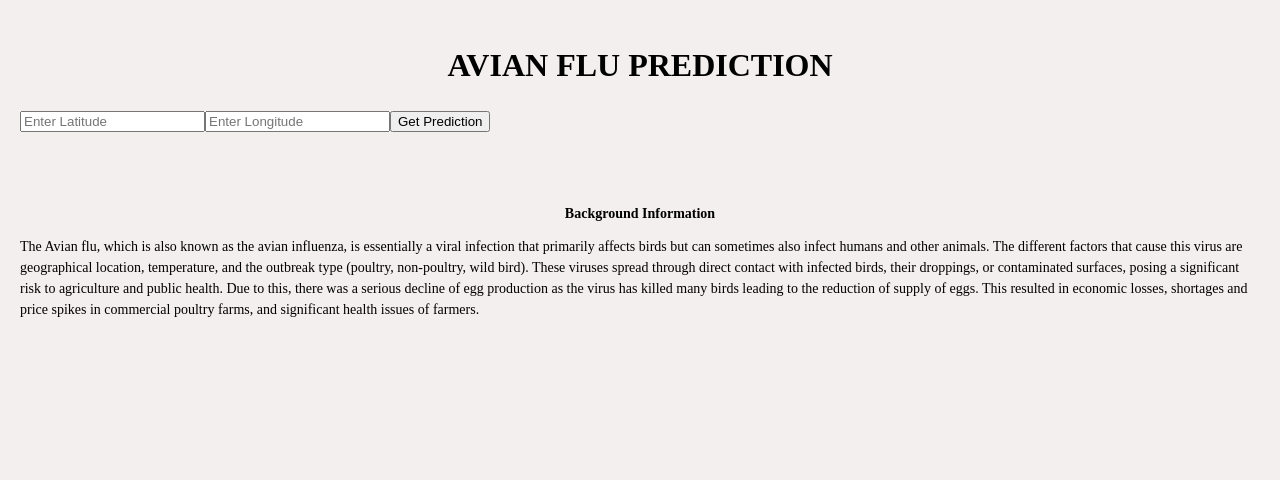
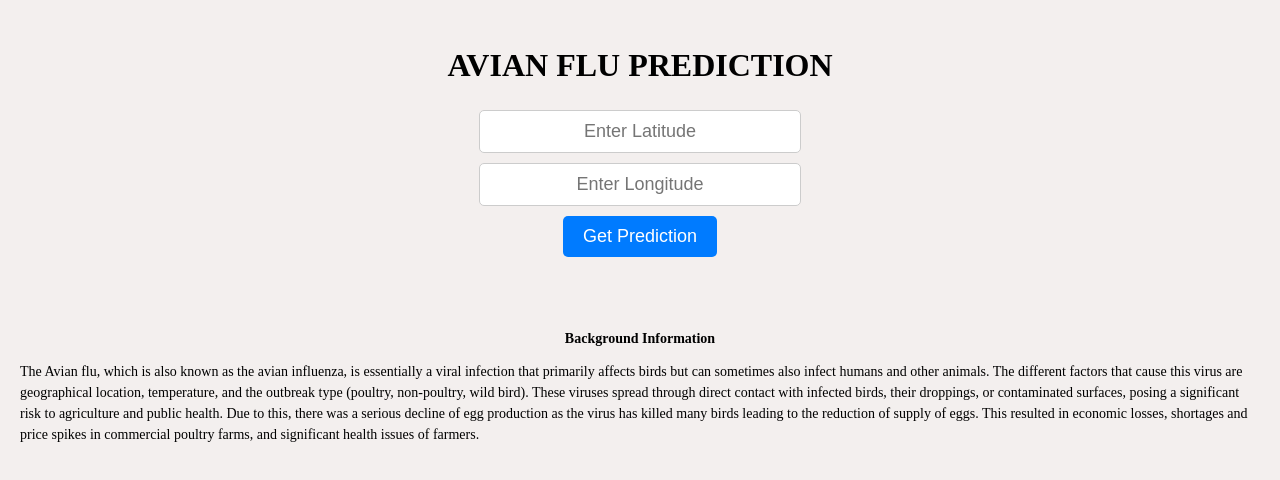
Before and after one commit to ab1kenobi/Avian-Flu-Prediction-Bot, a React (Create React App) app in the folder frontend/avian/: page / in a window 1280 px wide. Shown: the top 480 px of the page. Built offline with nearby package versions, Linux system fonts and the light colour scheme.

Commit message:
Centered the Input Boxes

```diff
--- a/frontend/avian/src/App.jsx
+++ b/frontend/avian/src/App.jsx
@@ -41,9 +41,28 @@ export default function App() {
         AVIAN FLU PREDICTION
       </h2>
 
-      <input type="text" placeholder="Enter Latitude" value={latitude} onChange={(e) => setLatitude(e.target.value)} />
-      <input type="text" placeholder="Enter Longitude" value={longitude} onChange={(e) => setLongitude(e.target.value)} />
-      <button onClick={getFluPrediction}>Get Prediction</button>
+      <div style={{ display: "flex", flexDirection: "column", alignItems: "center", gap: "10px", marginTop: "20px" }}>
+        <input
+          type="text"
+          placeholder="Enter Latitude"
+          value={latitude}
+          onChange={(e) => setLatitude(e.target.value)}
+          style={{ padding: "10px", fontSize: "18px", width: "300px", textAlign: "center", borderRadius: "5px", border: "1px solid #ccc" }}
+        />
+        <input
+          type="text"
+          placeholder="Enter Longitude"
+          value={longitude}
+          onChange={(e) => setLongitude(e.target.value)}
+          style={{ padding: "10px", fontSize: "18px", width: "300px", textAlign: "center", borderRadius: "5px", border: "1px solid #ccc" }}
+        />
+        <button
+          onClick={getFluPrediction}
+          style={{ padding: "10px 20px", fontSize: "18px", cursor: "pointer", borderRadius: "5px", backgroundColor: "#007BFF", color: "white", border: "none" }}
+        >
+          Get Prediction
+        </button>
+      </div>
       {prediction && <h3>Outbreak Chance: {prediction}</h3>}
       {recommendation && <h3>Recommendation: {recommendation}</h3>}
       {error && <p style={{ color: "red" }}>{error}</p>}
```
